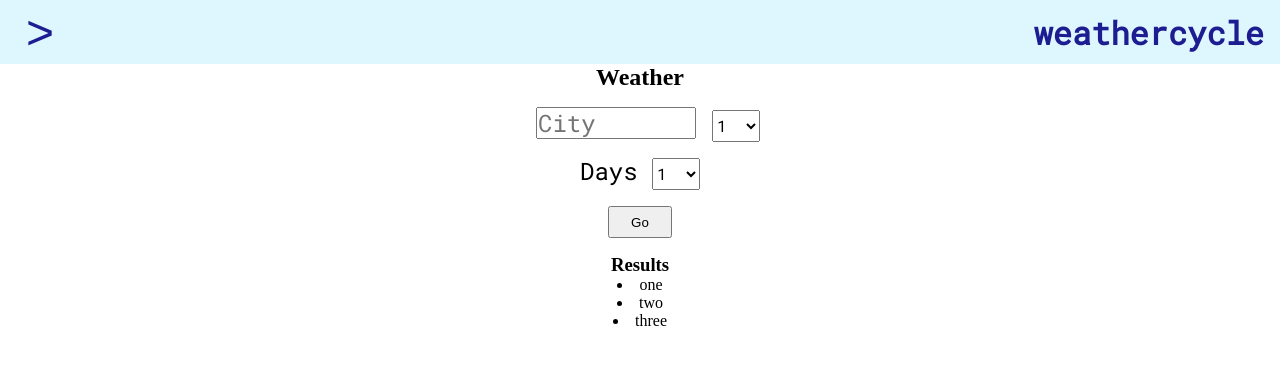
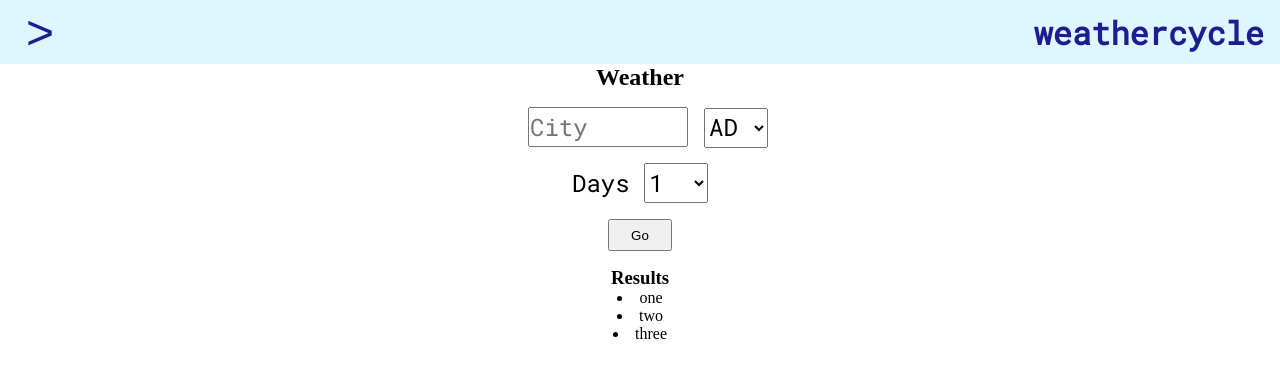
Before and after one commit to Lanruoj/Weather-App, a React (Create React App) app: page /weather in a window 1280 px wide. Shown: the top 378 px of the page. Built offline with nearby package versions, Linux system fonts and the light colour scheme.

Commit message:
Map through countryCodes array and create Dropdown, resize Dropdowns

```diff
--- a/src/components/WeatherForm.jsx
+++ b/src/components/WeatherForm.jsx
@@ -1,6 +1,7 @@
 import { useState } from "react";
 import styled from "styled-components";
 import { useSearchContext } from "../utils/SearchContext";
+import { countryCodes } from "../utils/countryCodes";
 
 const Form = styled.form`
   /* background-color: red; */
@@ -11,17 +12,8 @@ const Form = styled.form`
 `;
 
 const CityNameSearch = styled.input.attrs({ type: "search" })`
-  height: 2rem;
+  height: 2.5rem;
   width: 10rem;
-  font-size: 1.5rem;
-  text-align: "center";
-  margin: 1rem;
-  font-family: "Roboto Mono", monospace;
-`;
-
-const CountryCodeSearch = styled.input.attrs({ type: "search" })`
-  height: 2rem;
-  width: 3rem;
   font-size: 1.5rem;
   text-align: "center";
   margin: 1rem;
@@ -35,10 +27,10 @@ const SubmitButton = styled.button`
 `;
 
 const Dropdown = styled.select`
-  width: 3rem;
-  height: 2rem;
+  width: 4rem;
+  height: 2.5rem;
   font-family: "Roboto Mono", monospace;
-  font-size: 1rem;
+  font-size: 1.5rem;
 `;
 
 const DaysLabel = styled.label.attrs({ htmlFor: "days" })`
@@ -80,10 +72,11 @@ export const WeatherForm = (props) => {
           onChange={handleCountryCodeChange}
           value={countryCode}
           placeholder="Country code"
+          name="country-code"
+          id="country-code"
         >
-          {[...Array(4).keys()].map((day) => {
-            day++;
-            return <option key={day}>{day}</option>;
+          {countryCodes.map((code) => {
+            return <option key={code}>{code}</option>;
           })}
         </Dropdown>
       </div>
--- a/src/utils/countryCodes.json
+++ b/src/utils/countryCodes.js
@@ -1,4 +1,4 @@
-[
+export const countryCodes = [
   "AD",
   "AE",
   "AF",
@@ -247,5 +247,5 @@
   "YT",
   "ZA",
   "ZM",
-  "ZW"
-]
+  "ZW",
+];
```
